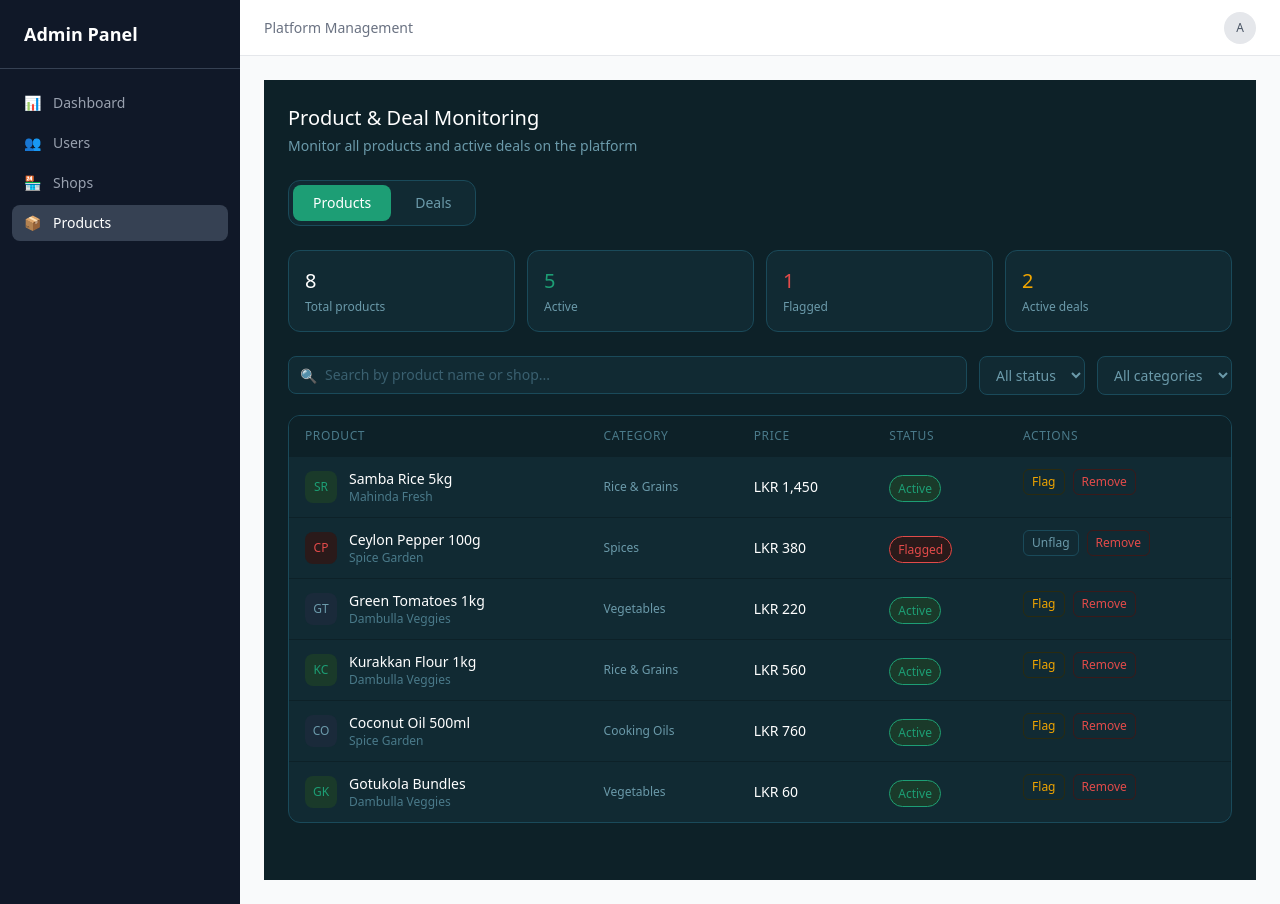
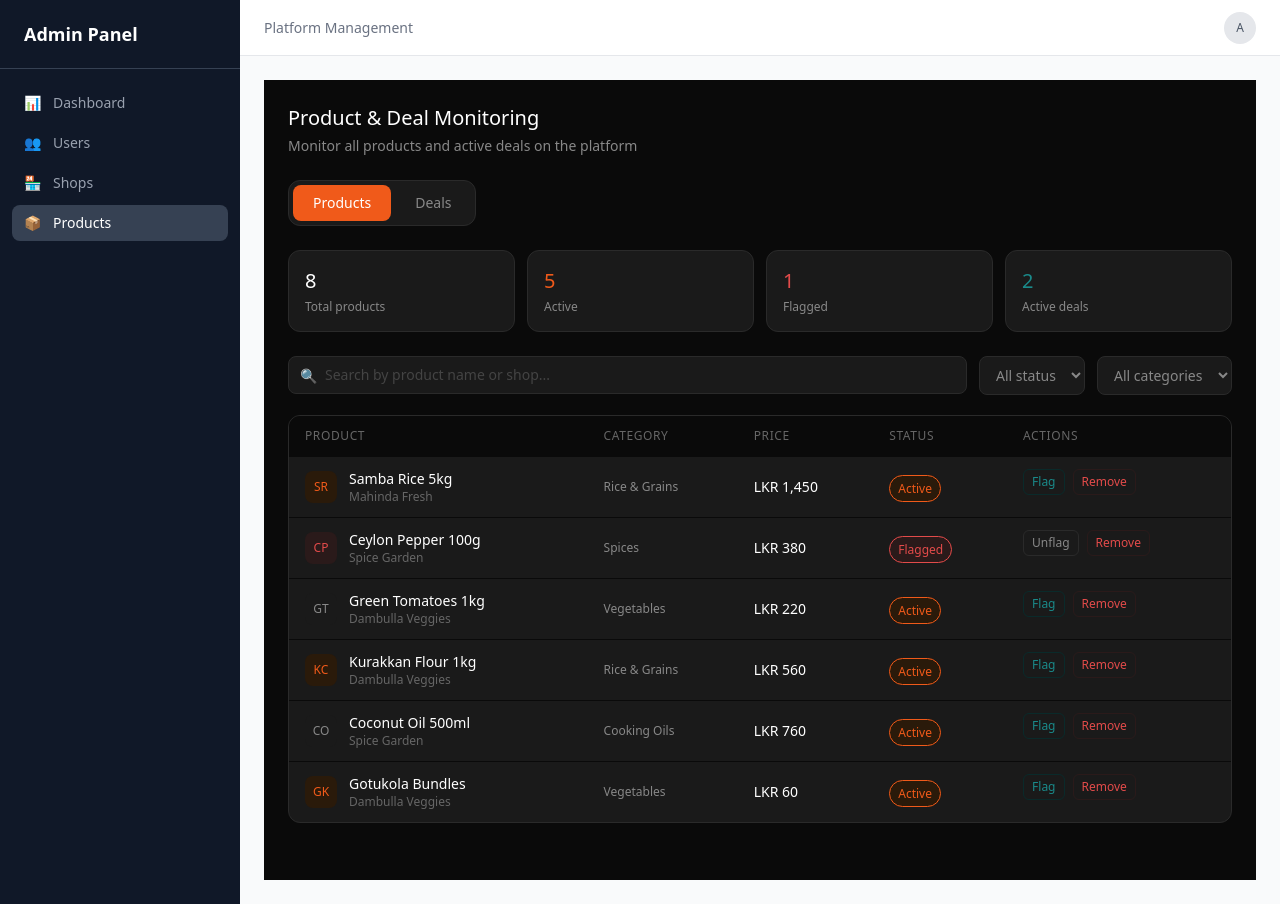
Before and after one commit to ShehanRanasinghe/zniyerbuy-admin-panel, a Next.js app: page /dashboard/products in a window 1280 px wide. Built offline with nearby package versions, Linux system fonts and the light colour scheme.

Commit message:
change the colors

```diff
--- a/src/app/dashboard/products/page.tsx
+++ b/src/app/dashboard/products/page.tsx
@@ -2,20 +2,20 @@
 import { useState } from "react";
 
 const initialProducts = [
-  { id: 1, name: "Samba Rice 5kg", shop: "Mahinda Fresh", category: "Rice & Grains", price: "LKR 1,450", status: "Active", initials: "SR", color: "#1a3a2a", textColor: "#1d9e75" },
+  { id: 1, name: "Samba Rice 5kg", shop: "Mahinda Fresh", category: "Rice & Grains", price: "LKR 1,450", status: "Active", initials: "SR", color: "#2a1a0a", textColor: "#f05a1a" },
   { id: 2, name: "Ceylon Pepper 100g", shop: "Spice Garden", category: "Spices", price: "LKR 380", status: "Flagged", initials: "CP", color: "#2a1a1a", textColor: "#e24b4a" },
-  { id: 3, name: "Green Tomatoes 1kg", shop: "Dambulla Veggies", category: "Vegetables", price: "LKR 220", status: "Active", initials: "GT", color: "#1a2a3a", textColor: "#6b9aaa" },
-  { id: 4, name: "Anchor Milk Powder 400g", shop: "Mahinda Fresh", category: "Dairy", price: "LKR 1,890", status: "Deal", initials: "AM", color: "#2a2a10", textColor: "#f0a500" },
-  { id: 5, name: "Kurakkan Flour 1kg", shop: "Dambulla Veggies", category: "Rice & Grains", price: "LKR 560", status: "Active", initials: "KC", color: "#1a3a2a", textColor: "#1d9e75" },
-  { id: 6, name: "Coconut Oil 500ml", shop: "Spice Garden", category: "Cooking Oils", price: "LKR 760", status: "Active", initials: "CO", color: "#1a2a3a", textColor: "#6b9aaa" },
-  { id: 7, name: "Dhal 1kg", shop: "Mahinda Fresh", category: "Rice & Grains", price: "LKR 420", status: "Deal", initials: "DH", color: "#2a2a10", textColor: "#f0a500" },
-  { id: 8, name: "Gotukola Bundles", shop: "Dambulla Veggies", category: "Vegetables", price: "LKR 60", status: "Active", initials: "GK", color: "#1a3a2a", textColor: "#1d9e75" },
+  { id: 3, name: "Green Tomatoes 1kg", shop: "Dambulla Veggies", category: "Vegetables", price: "LKR 220", status: "Active", initials: "GT", color: "#1a1a1a", textColor: "#888888" },
+  { id: 4, name: "Anchor Milk Powder 400g", shop: "Mahinda Fresh", category: "Dairy", price: "LKR 1,890", status: "Deal", initials: "AM", color: "#0a2a2a", textColor: "#1a8a8a" },
+  { id: 5, name: "Kurakkan Flour 1kg", shop: "Dambulla Veggies", category: "Rice & Grains", price: "LKR 560", status: "Active", initials: "KC", color: "#2a1a0a", textColor: "#f05a1a" },
+  { id: 6, name: "Coconut Oil 500ml", shop: "Spice Garden", category: "Cooking Oils", price: "LKR 760", status: "Active", initials: "CO", color: "#1a1a1a", textColor: "#888888" },
+  { id: 7, name: "Dhal 1kg", shop: "Mahinda Fresh", category: "Rice & Grains", price: "LKR 420", status: "Deal", initials: "DH", color: "#0a2a2a", textColor: "#1a8a8a" },
+  { id: 8, name: "Gotukola Bundles", shop: "Dambulla Veggies", category: "Vegetables", price: "LKR 60", status: "Active", initials: "GK", color: "#2a1a0a", textColor: "#f05a1a" },
 ];
 
 const statusBadge: Record<string, string> = {
-  Active: "bg-[#1a3a2a] text-[#1d9e75] border border-[#1d9e75]",
+  Active: "bg-[#2a1a0a] text-[#f05a1a] border border-[#f05a1a]",
   Flagged: "bg-[#2a1a1a] text-[#e24b4a] border border-[#e24b4a]",
-  Deal: "bg-[#2a2a10] text-[#f0a500] border border-[#f0a500]",
+  Deal: "bg-[#0a2a2a] text-[#1a8a8a] border border-[#1a8a8a]",
 };
 
 export default function ProductsPage() {
@@ -46,24 +46,24 @@ export default function ProductsPage() {
   });
 
   return (
-    <div className="min-h-screen bg-[#0d2128] p-6">
+    <div className="min-h-screen bg-[#0a0a0a] p-6">
 
       {/* Header */}
       <div className="mb-6">
         <h1 className="text-xl font-medium text-white">Product & Deal Monitoring</h1>
-        <p className="text-[#6b9aaa] text-sm mt-1">Monitor all products and active deals on the platform</p>
+        <p className="text-[#888888] text-sm mt-1">Monitor all products and active deals on the platform</p>
       </div>
 
       {/* Tabs */}
-      <div className="flex gap-1 mb-6 bg-[#112a33] border border-[#1a4a5a] rounded-xl p-1 w-fit">
+      <div className="flex gap-1 mb-6 bg-[#1a1a1a] border border-[#2a2a2a] rounded-xl p-1 w-fit">
         {["Products", "Deals"].map((tab) => (
           <button
             key={tab}
             onClick={() => setActiveTab(tab)}
             className={`px-5 py-2 rounded-lg text-sm font-medium transition-colors ${
               activeTab === tab
-                ? "bg-[#1d9e75] text-white"
-                : "text-[#6b9aaa] hover:text-white"
+                ? "bg-[#f05a1a] text-white"
+                : "text-[#888888] hover:text-white"
             }`}
           >
             {tab}
@@ -73,40 +73,40 @@ export default function ProductsPage() {
 
       {/* Stats */}
       <div className="grid grid-cols-4 gap-3 mb-6">
-        <div className="bg-[#112a33] border border-[#1a4a5a] rounded-xl p-4">
+        <div className="bg-[#1a1a1a] border border-[#2a2a2a] rounded-xl p-4">
           <div className="text-xl font-medium text-white">{products.length}</div>
-          <div className="text-[#6b9aaa] text-xs mt-1">Total products</div>
+          <div className="text-[#888888] text-xs mt-1">Total products</div>
         </div>
-        <div className="bg-[#112a33] border border-[#1a4a5a] rounded-xl p-4">
-          <div className="text-xl font-medium text-[#1d9e75]">{products.filter((p) => p.status === "Active").length}</div>
-          <div className="text-[#6b9aaa] text-xs mt-1">Active</div>
+        <div className="bg-[#1a1a1a] border border-[#2a2a2a] rounded-xl p-4">
+          <div className="text-xl font-medium text-[#f05a1a]">{products.filter((p) => p.status === "Active").length}</div>
+          <div className="text-[#888888] text-xs mt-1">Active</div>
         </div>
-        <div className="bg-[#112a33] border border-[#1a4a5a] rounded-xl p-4">
+        <div className="bg-[#1a1a1a] border border-[#2a2a2a] rounded-xl p-4">
           <div className="text-xl font-medium text-[#e24b4a]">{products.filter((p) => p.status === "Flagged").length}</div>
-          <div className="text-[#6b9aaa] text-xs mt-1">Flagged</div>
+          <div className="text-[#888888] text-xs mt-1">Flagged</div>
         </div>
-        <div className="bg-[#112a33] border border-[#1a4a5a] rounded-xl p-4">
-          <div className="text-xl font-medium text-[#f0a500]">{products.filter((p) => p.status === "Deal").length}</div>
-          <div className="text-[#6b9aaa] text-xs mt-1">Active deals</div>
+        <div className="bg-[#1a1a1a] border border-[#2a2a2a] rounded-xl p-4">
+          <div className="text-xl font-medium text-[#1a8a8a]">{products.filter((p) => p.status === "Deal").length}</div>
+          <div className="text-[#888888] text-xs mt-1">Active deals</div>
         </div>
       </div>
 
       {/* Search & Filters */}
       <div className="flex gap-3 mb-5">
         <div className="flex-1 relative">
-          <span className="absolute left-3 top-1/2 -translate-y-1/2 text-[#4a7a8a] text-sm">🔍</span>
+          <span className="absolute left-3 top-1/2 -translate-y-1/2 text-[#666666] text-sm">🔍</span>
           <input
             type="text"
             placeholder="Search by product name or shop..."
             value={search}
             onChange={(e) => setSearch(e.target.value)}
-            className="w-full bg-[#112a33] border border-[#1a4a5a] rounded-lg py-2 pl-9 pr-4 text-sm text-white placeholder-[#3a6070] focus:outline-none focus:border-[#1d9e75]"
+            className="w-full bg-[#1a1a1a] border border-[#2a2a2a] rounded-lg py-2 pl-9 pr-4 text-sm text-white placeholder-[#444444] focus:outline-none focus:border-[#f05a1a]"
           />
         </div>
         <select
           value={statusFilter}
           onChange={(e) => setStatusFilter(e.target.value)}
-          className="bg-[#112a33] border border-[#1a4a5a] rounded-lg px-3 py-2 text-sm text-[#6b9aaa] focus:outline-none"
+          className="bg-[#1a1a1a] border border-[#2a2a2a] rounded-lg px-3 py-2 text-sm text-[#888888] focus:outline-none"
         >
           <option>All status</option>
           <option>Active</option>
@@ -116,7 +116,7 @@ export default function ProductsPage() {
         <select
           value={categoryFilter}
           onChange={(e) => setCategoryFilter(e.target.value)}
-          className="bg-[#112a33] border border-[#1a4a5a] rounded-lg px-3 py-2 text-sm text-[#6b9aaa] focus:outline-none"
+          className="bg-[#1a1a1a] border border-[#2a2a2a] rounded-lg px-3 py-2 text-sm text-[#888888] focus:outline-none"
         >
           <option>All categories</option>
           <option>Rice & Grains</option>
@@ -128,20 +128,20 @@ export default function ProductsPage() {
       </div>
 
       {/* Table */}
-      <div className="bg-[#112a33] border border-[#1a4a5a] rounded-xl overflow-hidden">
+      <div className="bg-[#1a1a1a] border border-[#2a2a2a] rounded-xl overflow-hidden">
         <table className="w-full border-collapse">
           <thead>
-            <tr className="bg-[#0d2128]">
-              <th className="text-left px-4 py-3 text-xs text-[#4a7a8a] font-medium uppercase tracking-wider">Product</th>
-              <th className="text-left px-4 py-3 text-xs text-[#4a7a8a] font-medium uppercase tracking-wider">Category</th>
-              <th className="text-left px-4 py-3 text-xs text-[#4a7a8a] font-medium uppercase tracking-wider">Price</th>
-              <th className="text-left px-4 py-3 text-xs text-[#4a7a8a] font-medium uppercase tracking-wider">Status</th>
-              <th className="text-left px-4 py-3 text-xs text-[#4a7a8a] font-medium uppercase tracking-wider">Actions</th>
+            <tr className="bg-[#0a0a0a]">
+              <th className="text-left px-4 py-3 text-xs text-[#666666] font-medium uppercase tracking-wider">Product</th>
+              <th className="text-left px-4 py-3 text-xs text-[#666666] font-medium uppercase tracking-wider">Category</th>
+              <th className="text-left px-4 py-3 text-xs text-[#666666] font-medium uppercase tracking-wider">Price</th>
+              <th className="text-left px-4 py-3 text-xs text-[#666666] font-medium uppercase tracking-wider">Status</th>
+              <th className="text-left px-4 py-3 text-xs text-[#666666] font-medium uppercase tracking-wider">Actions</th>
             </tr>
           </thead>
           <tbody>
             {filtered.map((product) => (
-              <tr key={product.id} className="border-t border-[#0d2128] hover:bg-[#0f2530] transition-colors">
+              <tr key={product.id} className="border-t border-[#0a0a0a] hover:bg-[#222222] transition-colors">
                 <td className="px-4 py-3">
                   <div className="flex items-center gap-3">
                     <div className="w-8 h-8 rounded-lg flex items-center justify-center text-xs font-medium flex-shrink-0"
@@ -150,11 +150,11 @@ export default function ProductsPage() {
                     </div>
                     <div>
                       <div className="text-sm font-medium text-white">{product.name}</div>
-                      <div className="text-xs text-[#4a7a8a]">{product.shop}</div>
+                      <div className="text-xs text-[#666666]">{product.shop}</div>
                     </div>
                   </div>
                 </td>
-                <td className="px-4 py-3 text-xs text-[#6b9aaa]">{product.category}</td>
+                <td className="px-4 py-3 text-xs text-[#888888]">{product.category}</td>
                 <td className="px-4 py-3 text-sm text-white">{product.price}</td>
                 <td className="px-4 py-3">
                   <span className={`text-xs px-2 py-1 rounded-full ${statusBadge[product.status]}`}>
@@ -165,21 +165,21 @@ export default function ProductsPage() {
                   {product.status === "Flagged" ? (
                     <button
                       onClick={() => handleUnflag(product.id)}
-                      className="text-xs text-[#6b9aaa] border border-[#1a4a5a] rounded-md px-2 py-1 hover:bg-[#112a33] transition-colors"
+                      className="text-xs text-[#888888] border border-[#2a2a2a] rounded-md px-2 py-1 hover:bg-[#1a1a1a] transition-colors"
                     >
                       Unflag
                     </button>
                   ) : (
                     <button
                       onClick={() => handleFlag(product.id)}
-                      className="text-xs text-[#f0a500] border border-[#2a2a10] rounded-md px-2 py-1 hover:bg-[#2a2a10] transition-colors"
+                      className="text-xs text-[#1a8a8a] border border-[#0a2a2a] rounded-md px-2 py-1 hover:bg-[#0a2a2a] transition-colors"
                     >
                       Flag
                     </button>
                   )}
                   <button
                     onClick={() => handleRemove(product.id)}
-                    className="text-xs text-[#e24b4a] border border-[#3a1a1a] rounded-md px-2 py-1 hover:bg-[#3a1a1a] transition-colors"
+                    className="text-xs text-[#e24b4a] border border-[#2a1a1a] rounded-md px-2 py-1 hover:bg-[#2a1a1a] transition-colors"
                   >
                     Remove
                   </button>
@@ -188,7 +188,7 @@ export default function ProductsPage() {
             ))}
             {filtered.length === 0 && (
               <tr>
-                <td colSpan={5} className="px-4 py-8 text-center text-sm text-[#4a7a8a]">No products found</td>
+                <td colSpan={5} className="px-4 py-8 text-center text-sm text-[#666666]">No products found</td>
               </tr>
             )}
           </tbody>
```
